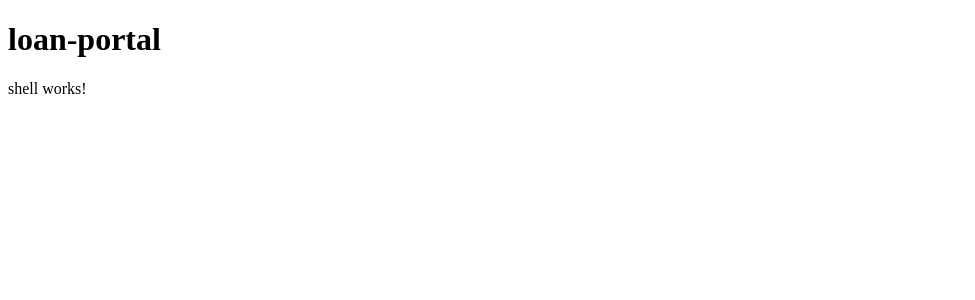
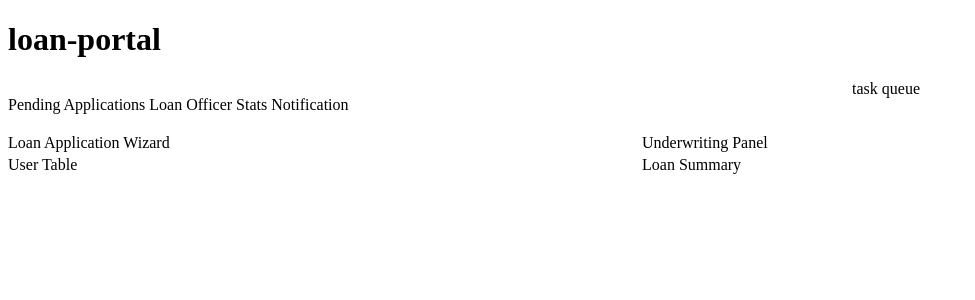
Before and after one commit to jrdnthedev/loan-portal, an Angular app: page /layout/shell in a window 1280 px wide. Shown: the top 300 px of the page, without its empty margins (0-975 px from the left). Built offline with nearby package versions, Linux system fonts and the light colour scheme.

Commit message:
refactor: modified shell layout

```diff
--- a/src/app/layout/components/dashboard/dashboard.html
+++ b/src/app/layout/components/dashboard/dashboard.html
@@ -1 +1,5 @@
-<p>dashboard works!</p>
+<div id="dashboard">
+  <p>Pending Applications</p>
+  <p>Loan Officer Stats</p>
+  <p>Notification</p>
+</div>
--- a/src/app/layout/components/dashboard/dashboard.scss
+++ b/src/app/layout/components/dashboard/dashboard.scss
@@ -0,0 +1,5 @@
+#dashboard {
+  display: flex;
+  gap: 4px;
+  flex: 1;
+}
--- a/src/app/layout/components/shell/shell.html
+++ b/src/app/layout/components/shell/shell.html
@@ -1 +1,14 @@
-<p>shell works!</p>
+<section id="shell">
+  <div class="row">
+    <app-dashboard></app-dashboard>
+    <div>task queue</div>
+  </div>
+  <div class="row">
+    <div>Loan Application Wizard</div>
+    <div>Underwriting Panel</div>
+  </div>
+  <div class="row">
+    <div>User Table</div>
+    <div>Loan Summary</div>
+  </div>
+</section>
--- a/src/app/layout/components/shell/shell.scss
+++ b/src/app/layout/components/shell/shell.scss
@@ -0,0 +1,15 @@
+#shell {
+  display: flex;
+  flex-direction: column;
+  gap: 4px;
+}
+
+.row {
+  display: grid;
+  grid-template-columns: 1fr 1fr;
+  gap: 4px;
+}
+
+.row:first-child {
+  grid-template-columns: 2fr 1fr;
+}
--- a/src/app/layout/components/shell/shell.ts
+++ b/src/app/layout/components/shell/shell.ts
@@ -1,8 +1,9 @@
 import { Component } from '@angular/core';
+import { Dashboard } from '../dashboard/dashboard';
 
 @Component({
   selector: 'app-shell',
-  imports: [],
+  imports: [Dashboard],
   templateUrl: './shell.html',
   styleUrl: './shell.scss',
 })
```
